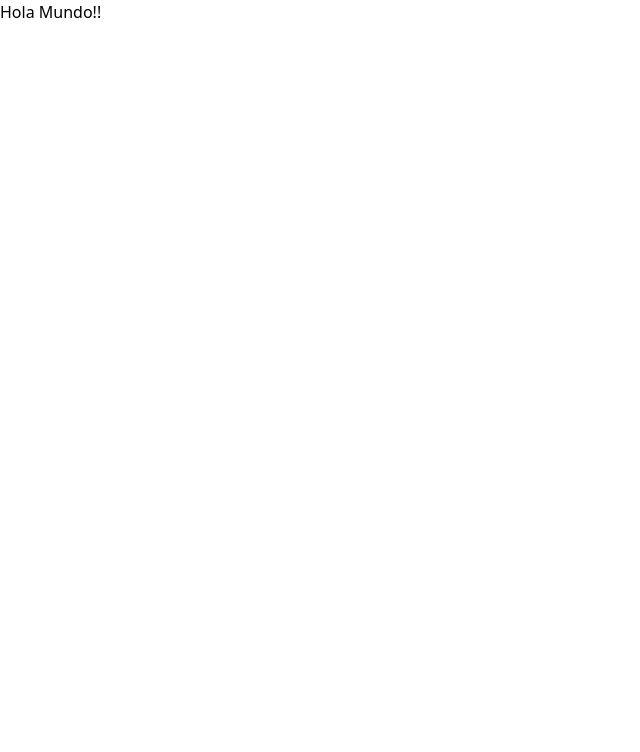
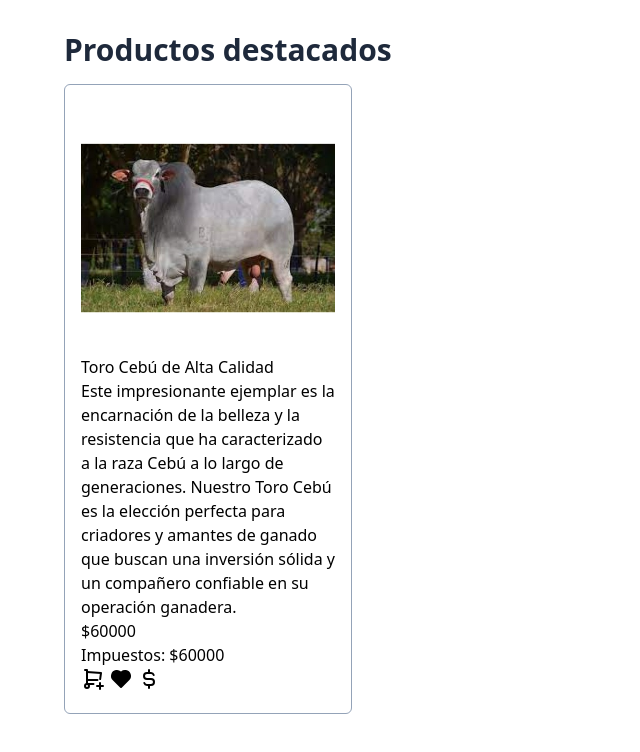
Before and after one commit to Congal-Club/ganaderia-el-infierno, an Astro site: page / in a window 1280 px wide. Shown: the whole page, without its empty margins (0-640 px from the left). Built offline with nearby package versions, Linux system fonts and the light colour scheme; Astro itself is replaced by a stand-in of ours; data requests are answered from the project's data file.

Commit message:
Add initial products section

```diff
--- a/package.json
+++ b/package.json
@@ -7,11 +7,13 @@
     "start": "astro dev",
     "build": "astro check && astro build",
     "preview": "astro preview",
-    "astro": "astro"
+    "astro": "astro",
+    "server": "json-server --watch ./src/data/db.json"
   },
   "dependencies": {
     "@astrojs/tailwind": "^5.0.2",
     "astro": "3.4.0",
+    "json-server": "^0.17.4",
     "tailwindcss": "^3.3.5"
   }
 }
--- /dev/null
+++ b/src/components/Products.astro
@@ -0,0 +1,68 @@
+---
+import AddToCartIcon from '../components/icons/AddToCartIcon.astro'
+import AddToWishList from '../components/icons/AddToWishList.astro'
+import ShopBill from '../components/icons/ShopBill.astro'
+import type { Product } from '../types/products'
+
+interface Props {
+  products: Product[]
+}
+
+const { products } = Astro.props
+---
+
+<section>
+  <h2 class="text-3xl font-bold text-slate-800 mb-4">
+    Productos destacados
+  </h2>
+
+  <section class="w-full flex justify-between items-start gap-4 flex-wrap">
+    {products.map((product: Product) => (
+      <article class="w-1/4 border rounded-md border-slate-400 p-4">
+        <header>
+          <a href="">
+            <img
+              src={product.image}
+              alt={product.name}
+              class=""
+            />
+          </a>
+        </header>
+
+        <main>
+          <a href="">
+            <h3>
+              {product.name}
+            </h3>
+          </a>
+
+          <p>
+            {product['short-description']}
+          </p>
+
+          <p>
+            ${product.price}
+          </p>
+
+          <p>
+            Impuestos: ${product.price}
+          </p>
+        </main>
+
+        <footer>
+          <button>
+            <AddToCartIcon />
+          </button>
+
+          <button>
+            <AddToWishList />
+          </button>
+
+          <button>
+            <ShopBill />
+          </button>
+        </footer>
+      </article>
+    ))}
+  </section>
+</section>
--- /dev/null
+++ b/src/components/icons/AddToCartIcon.astro
@@ -0,0 +1,8 @@
+<svg xmlns="http://www.w3.org/2000/svg" class="icon icon-tabler icon-tabler-shopping-cart-plus" width="24" height="24" viewBox="0 0 24 24" stroke-width="2" stroke="currentColor" fill="none" stroke-linecap="round" stroke-linejoin="round">
+  <path stroke="none" d="M0 0h24v24H0z" fill="none"></path>
+  <path d="M4 19a2 2 0 1 0 4 0a2 2 0 0 0 -4 0"></path>
+  <path d="M12.5 17h-6.5v-14h-2"></path>
+  <path d="M6 5l14 1l-.86 6.017m-2.64 .983h-10.5"></path>
+  <path d="M16 19h6"></path>
+  <path d="M19 16v6"></path>
+</svg>
--- /dev/null
+++ b/src/components/icons/AddToWishList.astro
@@ -0,0 +1,4 @@
+<svg xmlns="http://www.w3.org/2000/svg" class="icon icon-tabler icon-tabler-heart-filled" width="24" height="24" viewBox="0 0 24 24" stroke-width="2" stroke="currentColor" fill="none" stroke-linecap="round" stroke-linejoin="round">
+  <path stroke="none" d="M0 0h24v24H0z" fill="none"></path>
+  <path d="M6.979 3.074a6 6 0 0 1 4.988 1.425l.037 .033l.034 -.03a6 6 0 0 1 4.733 -1.44l.246 .036a6 6 0 0 1 3.364 10.008l-.18 .185l-.048 .041l-7.45 7.379a1 1 0 0 1 -1.313 .082l-.094 -.082l-7.493 -7.422a6 6 0 0 1 3.176 -10.215z" stroke-width="0" fill="currentColor"></path>
+</svg>
--- /dev/null
+++ b/src/components/icons/ShopBill.astro
@@ -0,0 +1,5 @@
+<svg xmlns="http://www.w3.org/2000/svg" class="icon icon-tabler icon-tabler-currency-dollar" width="24" height="24" viewBox="0 0 24 24" stroke-width="2" stroke="currentColor" fill="none" stroke-linecap="round" stroke-linejoin="round">
+  <path stroke="none" d="M0 0h24v24H0z" fill="none"></path>
+  <path d="M16.7 8a3 3 0 0 0 -2.7 -2h-4a3 3 0 0 0 0 6h4a3 3 0 0 1 0 6h-4a3 3 0 0 1 -2.7 -2"></path>
+  <path d="M12 3v3m0 12v3"></path>
+</svg>
--- /dev/null
+++ b/src/data/db.json
@@ -0,0 +1,23 @@
+{
+  "products": [
+    {
+      "id": 1,
+      "model": "Toro Cebu",
+      "slug": "toro-cebu-alta-calidad",
+      "stock": 100,
+      "image": "/products/toro-cebu.jpg",
+      "images": ["/products/toro-cebu-1.jpg", "/products/toro-cebu-2.jpg", "/products/toro-cebu-3.jpg"],
+      "price": 60000,
+      "weight": 1200,
+      "length": 1.75,
+      "width": 1.3,
+      "height": 1.5,
+      "status": "disponible",
+      "description": "&lt;p&gt;¡Descubra la majestuosidad y la fortaleza del Toro Cebú de Alta Calidad! Este impresionante ejemplar es la encarnación de la belleza y la resistencia que ha caracterizado a la raza Cebú a lo largo de generaciones. Nuestro Toro Cebú es la elección perfecta para criadores y amantes de ganado que buscan una inversión sólida y un compañero confiable en su operación ganadera.&lt;br /&gt; <br/>Características Destacadas:&lt;/p&gt; <br/><br/>&lt;ul&gt;<br/>&lt;li&gt;&lt;strong&gt;Raza&lt;/strong&gt;: Cebú&lt;/li&gt;<br/>&lt;li&gt;&lt;strong&gt;Origen&lt;/strong&gt;: Criado con cuidado en una finca de renombre&lt;/li&gt;<br/>&lt;li&gt;&lt;strong&gt;Genética&lt;/strong&gt;: Línea pura de Cebú&lt;/li&gt;<br/>&lt;li&gt;&lt;strong&gt;Fortaleza&lt;/strong&gt;: Músculos bien definidos y una constitución robusta&lt;/li&gt;<br/>&lt;li&gt;&lt;strong&gt;Temperamento&lt;/strong&gt;: Manso y fácil de manejar&lt;/li&gt;<br/>&lt;li&gt;&lt;strong&gt;Pelaje&lt;/strong&gt;: Hermoso pelaje en tonos naturales&lt;/li&gt;<br/>&lt;li&gt;&lt;strong&gt;Salud&lt;/strong&gt;: Veterinario certificado y cuidados de primera calidad&lt;/li&gt;<br/>&lt;li&gt;&lt;strong&gt;Edad&lt;/strong&gt;: Joven y en plena madurez reproductiva&lt;/li&gt;<br/>&lt;/ul&gt;",
+      "short-description": "Este impresionante ejemplar es la encarnación de la belleza y la resistencia que ha caracterizado a la raza Cebú a lo largo de generaciones. Nuestro Toro Cebú es la elección perfecta para criadores y amantes de ganado que buscan una inversión sólida y un compañero confiable en su operación ganadera.",
+      "name": "Toro Cebú de Alta Calidad",
+      "tag": ["toro", "cebu", "engorda"],
+      "categories": ["Toros", "Todo"]
+    }
+  ]
+}
--- a/src/layouts/Layout.astro
+++ b/src/layouts/Layout.astro
@@ -1,4 +1,6 @@
 ---
+import { ViewTransitions } from 'astro:transitions'
+
 interface Props {
 	title: string
 }
@@ -7,21 +9,23 @@ const { title } = Astro.props
 ---
 
 <!doctype html>
-<html lang="en">
+<html lang="es">
 	<head>
 		<meta charset="UTF-8" />
 		<meta name="description" content="Astro description" />
 		<meta name="viewport" content="width=device-width" />
-		<link rel="icon" type="image/svg+xml" href="/favicon.svg" />
+		<link rel="icon" type="image/jpeg" href="/logo.jpeg" />
 		<meta name="generator" content={Astro.generator} />
 
 		<title>{title}</title>
+
+		<ViewTransitions />
 	</head>
 
 	<body class="min-h-screen">
 		<!-- Header -->
 
-		<main>
+		<main class="max-w-6xl mx-auto py-8">
 			<slot />
 		</main>
 	</body>
--- a/src/pages/index.astro
+++ b/src/pages/index.astro
@@ -1,7 +1,12 @@
 ---
+import Products from '../components/Products.astro';
 import Layout from '../layouts/Layout.astro'
+import { type Product } from '../types/products'
+
+const response = await fetch('http://localhost:3000/products')
+const products: Product[] = await response.json()
 ---
 
 <Layout title="Ganadería el infierno">
-	<h1>Hola Mundo!!</h1>
+	<Products products={products} />
 </Layout>
--- /dev/null
+++ b/src/types/products.ts
@@ -0,0 +1,19 @@
+export interface Product {
+  id:                  number
+  model:               string
+  slug:                string
+  stock:               number
+  image:               string
+  images:              string[]
+  price:               number
+  weight:              number
+  length:              number
+  width:               number
+  height:              number
+  status:              string
+  description:         string
+  "short-description": string
+  name:                string
+  tag:                 string[]
+  categories:          string[]
+}
```
Also changed, not shown: public/logo.jpeg (added), public/products/toro-cebu-1.jpg (added), public/products/toro-cebu-2.jpg (added), public/products/toro-cebu-3.jpg (added), public/products/toro-cebu.jpg (added), 1 other file.
